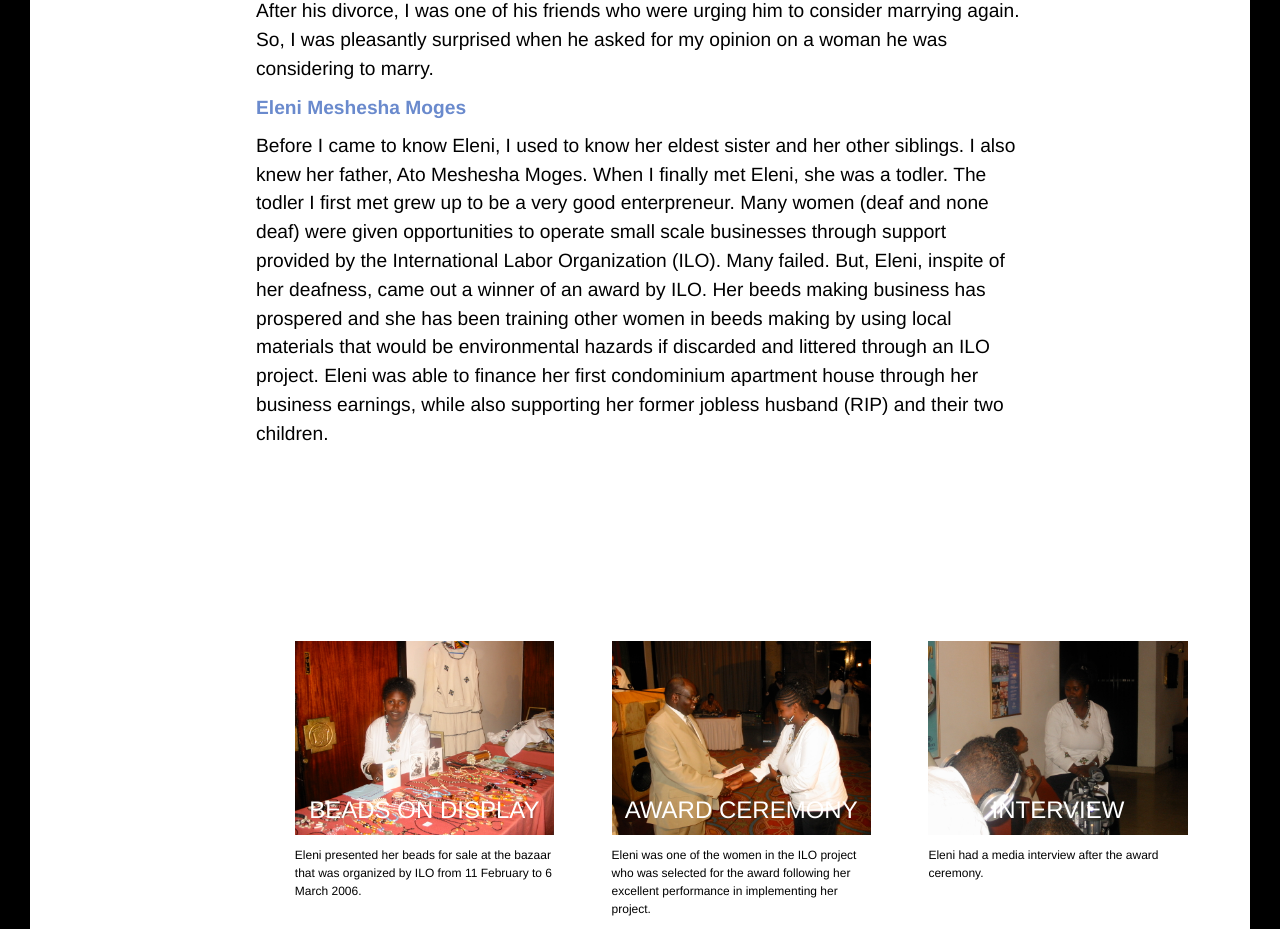
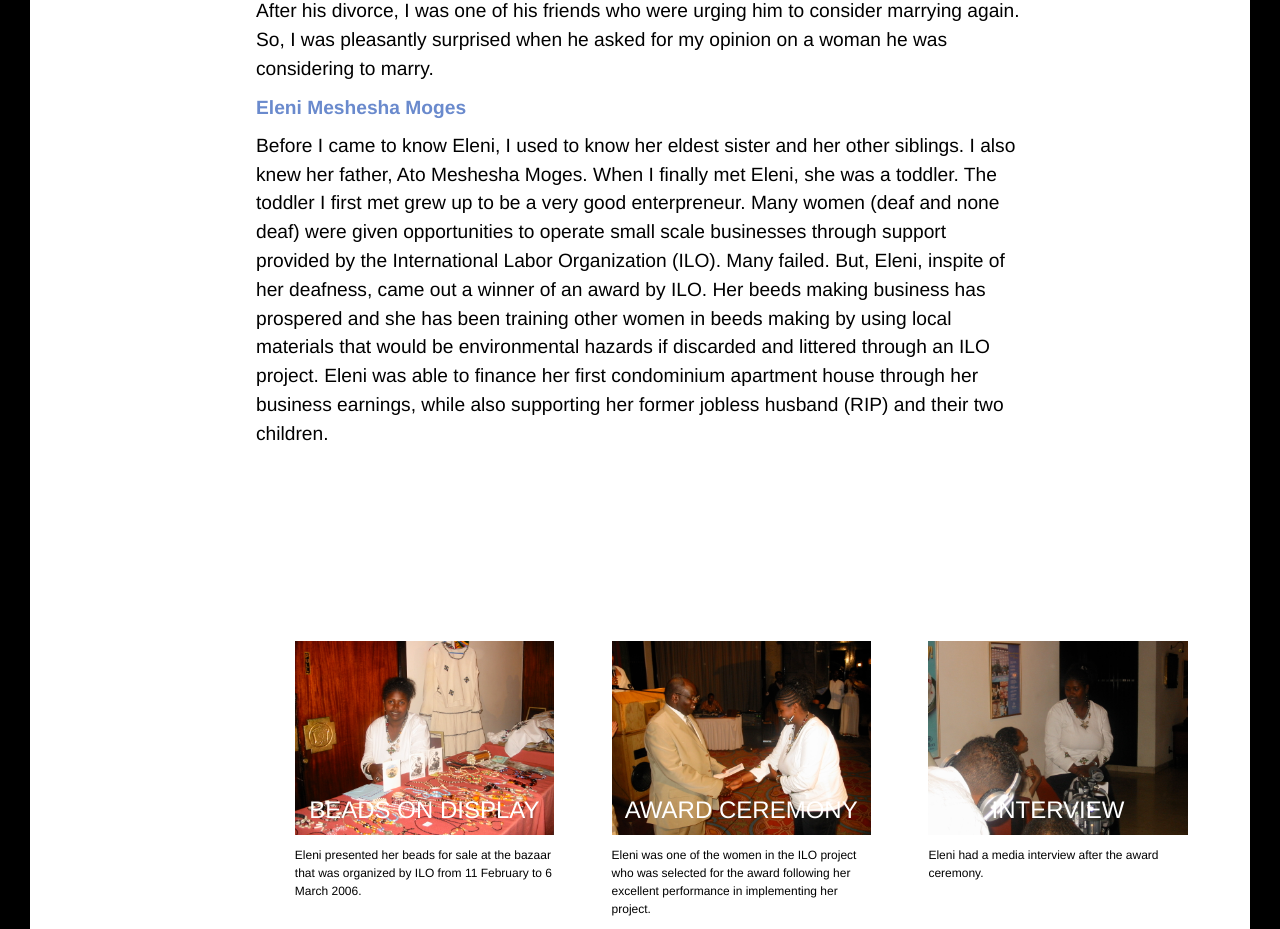
Before and after one commit to tderso/tderso.github.io, a plain HTML site: page _site/eleni-and-getahun.html in a window 1280 px wide. Shown: the part 1960-2889 px from the top of the page. Drawn offline with Linux system fonts and the light colour scheme.

Commit message:
Correct spelling of toddler

```diff
--- a/_site/eleni-and-getahun.html
+++ b/_site/eleni-and-getahun.html
@@ -218,7 +218,7 @@ woman he was considering to marry.
 <p>
 Before I came to know Eleni, I used to know her eldest sister and her other
 siblings. I also knew her father, Ato Meshesha Moges. When I finally met Eleni,
-she was a todler. The todler I first met grew up to be a very good
+she was a toddler. The toddler I first met grew up to be a very good
 enterpreneur. Many women (deaf and none deaf) were given opportunities to operate small scale
 businesses through support provided by the International Labor Organization
 (ILO). Many failed. But, Eleni, inspite of her deafness, came out a winner of an
```
Also changed, not shown: eleni-and-getahun.html (+1 -1 lines).
